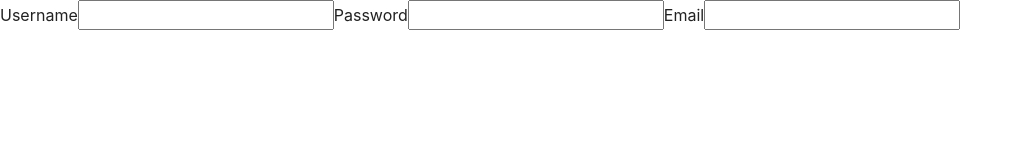
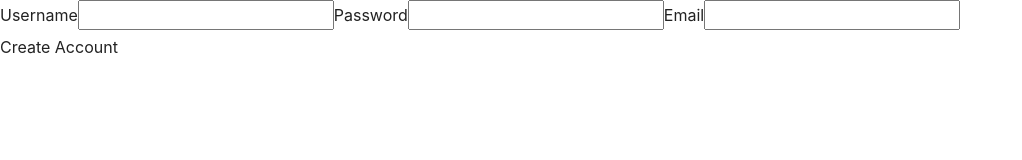
Before and after one commit to jk1138/Friendture---Project-3, a React (Create React App) app in the folder client/: page / in a window 1280 px wide. Shown: the top 160 px of the page, without its empty margins (0-1022 px from the left). Built offline with nearby package versions, Linux system fonts and the light colour scheme; a web font is replaced by a local one.

Commit message:
changed title of index.html to 'Friendture', created 'create account' button, created 'sign up' form, added the components: Button, CreateAccount, and Form. All components have index.js style.js

```diff
--- a/client/public/index.html
+++ b/client/public/index.html
@@ -8,7 +8,7 @@
   <link rel="manifest" href="%PUBLIC_URL%/manifest.json">
   <link rel="shortcut icon" href="%PUBLIC_URL%/favicon.ico">
   <link rel="stylesheet" href="https://cdnjs.cloudflare.com/ajax/libs/bootswatch/4.0.0/journal/bootstrap.min.css" />
-  <title>React Reading List</title>
+  <title>Friendture</title>
 </head>
 
 <body>
--- a/client/src/App.js
+++ b/client/src/App.js
@@ -1,13 +1,14 @@
 import React from "react";
 import Homepage from "./pages/Homepage"
-import CreateAccountForm from "./components/Form"
+// import CreateAccountForm from "./components/Form"
+// import SubmitButton from "./components/Button"
 
 
 function App() {
   return (
     // <Router>
       <div>
-        <CreateAccountForm/>
+        <Homepage />
         {/* <Switch>
           <Route exact path="/" component={Books} />
           <Route exact path="/books" component={Books} />
--- a/client/src/components/Button/index.js
+++ b/client/src/components/Button/index.js
@@ -0,0 +1,12 @@
+import React from "react";
+import "./style.css";
+
+function SubmitButton(props) {
+    return (
+    <span {...props} role="button" tabIndex="0">
+        Create Account
+    </span>
+    )
+};
+
+export default SubmitButton;
--- a/client/src/pages/Homepage.js
+++ b/client/src/pages/Homepage.js
@@ -1,5 +1,6 @@
 import React, { Component } from "react";
-import CreateAccountForm from "../components/Form"
+import CreateAccountForm from "../components/Form";
+import SubmitButton from "../components/Button";
 
 
 class Homepage extends Component {
@@ -35,7 +36,12 @@ class Homepage extends Component {
 
     render() {
         return (
-            <CreateAccountForm />
+            <div>
+                <CreateAccountForm />
+                <SubmitButton disabled={!(this.state.username && this.state.password && this.state.email)}
+                onClick={() => this.handleFormSubmit}
+                />
+            </div>
         )
     }
 }
```
Also changed, not shown: client/src/components/Button/style.css (added).
